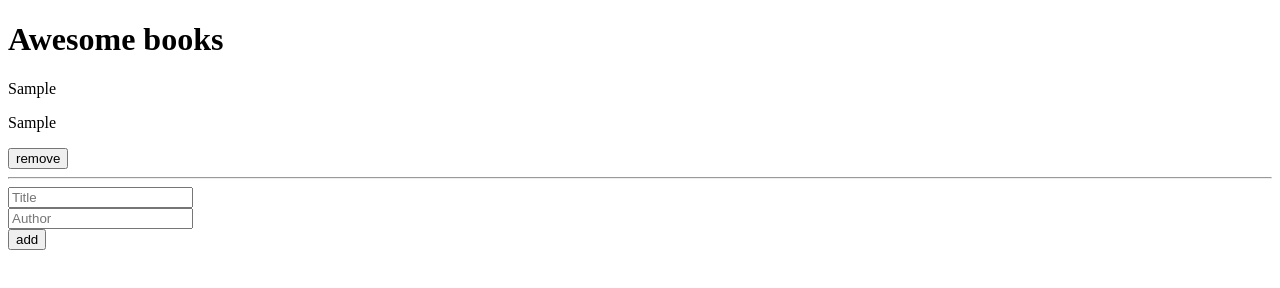
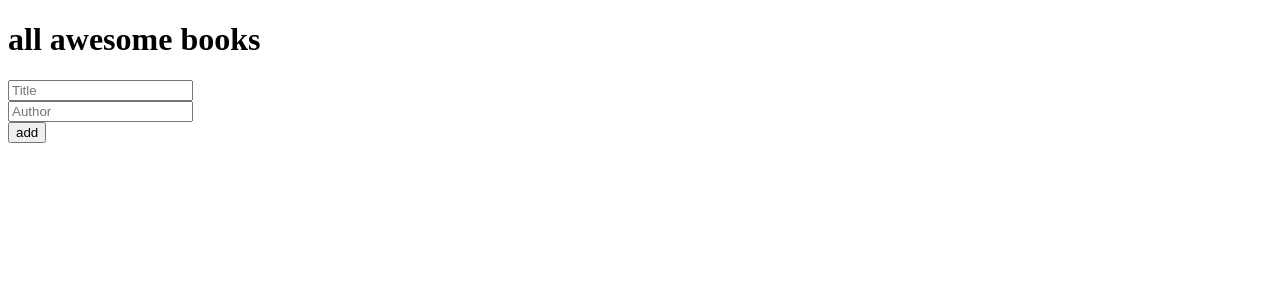
Before and after one commit to Kingno3l/Awesome-Books-Microverse-Module2-Week1, a website: page index.html in a window 1280 px wide. Both pictures are taken after typing "Sample", "Sample" into the empty fields and a click on the button "add". Drawn offline with Linux system fonts and the light colour scheme.

Commit message:
conflict hopefully resolved

```diff
--- a/index.html
+++ b/index.html
@@ -4,10 +4,11 @@
     <meta charset="UTF-8">
     <meta http-equiv="X-UA-Compatible" content="IE=edge">
     <meta name="viewport" content="width=device-width, initial-scale=1.0">
+    <link rel="stylesheet" href="style.css">
     <title>Document</title>
 </head>
 <body>
-    <h1>Awesome books</h1>
+    <h1>all awesome books</h1>
     <div class="list">
         <div class="listall">
 
--- a/script.js
+++ b/script.js
@@ -1,6 +1,4 @@
 const form = document.querySelector('form');
-const listall = document.getElementsByClassName('listall')[0];
-
 const addBook = (ev) => {
   ev.preventDefault();
   const books = [{
@@ -21,19 +19,21 @@ const addBook = (ev) => {
     buttonRemove.dataset.id = book.id;
     const itemP1 = document.createElement('p');
     const itemP2 = document.createElement('p');
-    const itemP1Text = document.createTextNode(book.title);
-    const itemP2Text = document.createTextNode(book.author);
-
+    const itemP1Text = document.createTextNode(book.author);
+    const itemP2Text = document.createTextNode(book.title);
+    itemP1.appendChild(itemP1Text);
     itemP2.appendChild(itemP2Text);
-    itemP1.appendChild(itemP1Text);
     container.appendChild(itemP1);
     container.appendChild(itemP2);
     container.appendChild(buttonRemove);
     container.appendChild(itemHR);
+
+    let listall;
     listall.appendChild(container);
   });
 };
-
+const listall = document.getElementsByClassName('listall')[0];
+console.log(listall);
 listall.addEventListener('click', (e) => {
   if (e.target.classList.contains('btn')) {
     const bookId = e.target.dataset.id;
```
Also changed, not shown: style.css (added, +8 -0 lines).
